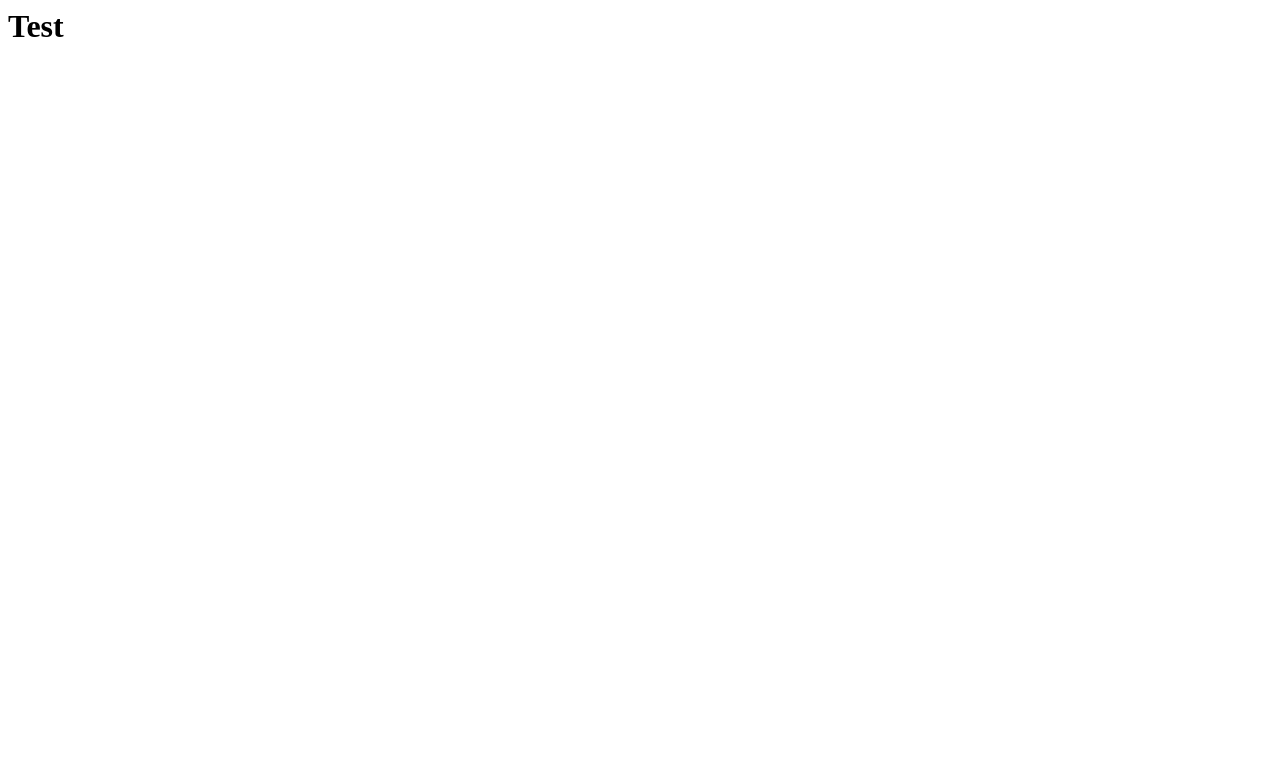
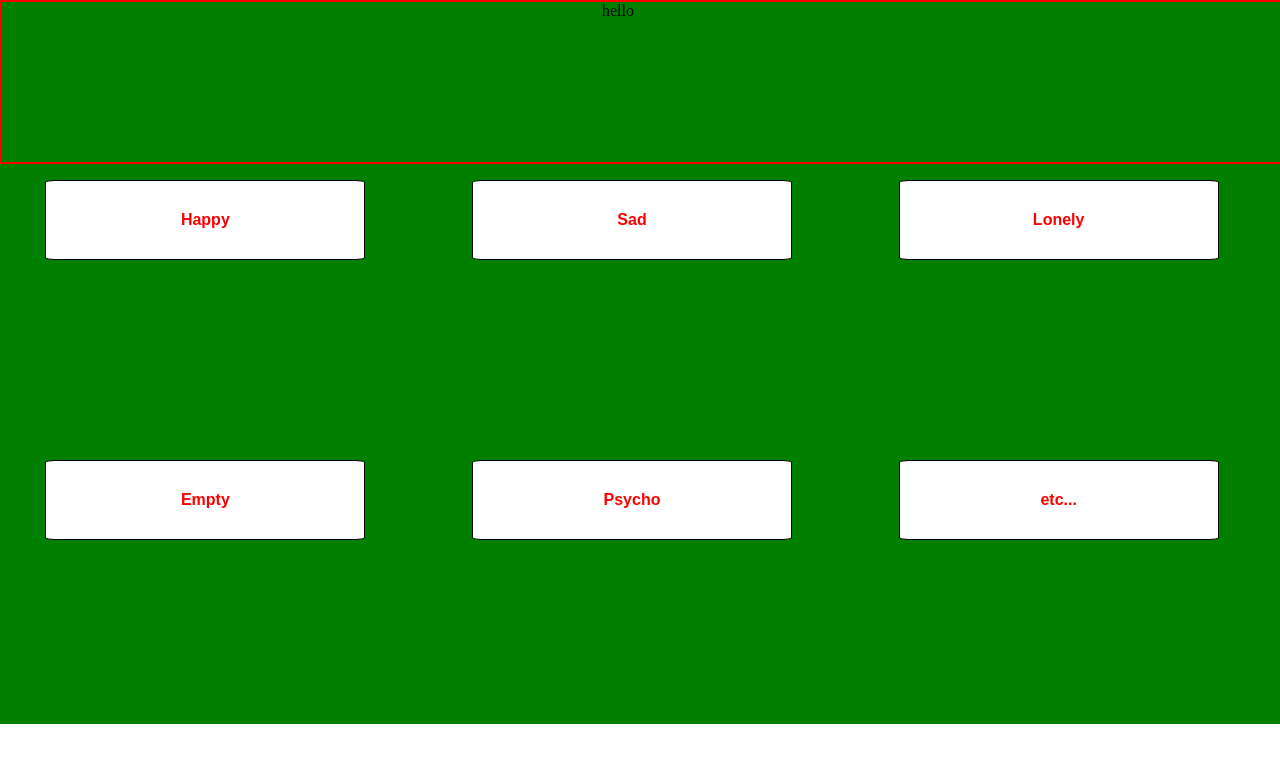
Before and after one commit to Weegee5859/Hackathon_2023, a Flask app: page / in a window 1280 px wide. Before the commit the part shown is almost empty. Shown: the top 778 px of the page. Run offline with Flask 3, Linux system fonts and the light colour scheme.

Commit message:
homepage initalized
initalize homepage and homepage css

```diff
--- a/brittany/brmain.py
+++ b/brittany/brmain.py
@@ -1,10 +1,8 @@
 from website import create_app #used from __init__.py
-
+from flask import Flask, jsonify, render_template, request
 app = create_app()
 
 if __name__ == '__main__': #only if run file
     #run flask application to start up web server
     app.run(port=12000, debug=True) #changes in code with rerun webserver
     #False for production
-
-#host = "127.0.0.9"
--- /dev/null
+++ b/brittany/website/static/css/home.css
@@ -0,0 +1,53 @@
+body {
+	height: 100%;
+	width: 100%;
+	margin: 0px;
+	padding: 0px;
+}
+
+p {
+	color: yellow;
+}
+
+.mood_button {
+	border-width: 	0px;
+	width: 	25vw;
+	height: 10vh;
+	color: red;
+	border: 1px solid black;
+	border-radius: 3%;
+	background-color: white;
+	margin-bottom: 1em;
+	margin-top: 1em;
+	font-size: 1em;
+	font-weight: bolder;
+	margin-right: 1em;
+
+}
+
+.mood_button_container {
+	display: flex;
+	flex-direction: row;
+	flex-wrap: 	wrap;
+	justify-content: space-around;
+	background-color: green;
+	height: 70vh;
+}
+
+.character_container {
+	width: 100%;
+	display: flex;
+	justify-content: center;
+	align-content: center;
+	border: 2px solid red;
+	background-color: green;
+	height: 20vh;
+}
+
+.character {
+	border: black;
+	width: 5em;
+	height: 5em;
+	background-color: dodgeblue;
+	border: 2px blue;
+}
--- a/brittany/website/templates/home.html
+++ b/brittany/website/templates/home.html
@@ -1,21 +1,26 @@
-{% extends "base.html" %} {% block title %}Home{% endblock %} {% block content
-    %}
-    <h1 align ="center">Notes</h1>
-    <ul class="list-group list-group-flush" id="notes">
-      {% for note in user.notes %}
-      <li class="list-group-item">
-        {{ note.data }}
-        <!-- <button type="button" class="close" onClick="deleteNote({{ note.id }})">
-          <span aria-hidden="true">&times;</span>
-        </button> -->
-      </li>
-      {% endfor %}
-    </ul>
-    <form method="POST">
-      <textarea name="note" id="note" class="form-control"></textarea>
-      <br />
-      <div align ="center">
-        <button type="submit" class="btn btn-primary">Add Note</button>
-      </div>
-    </form>
-    {% endblock %}
+<!DOCTYPE html>
+<html>
+<head>
+  <meta charset="utf-8">
+  <meta name="viewport" content="width=device-width, initial-scale=1">
+  <title></title>
+  <link rel="stylesheet" type="text/css" href="{{ url_for('static', filename='css/home.css') }}"/>
+</head>
+<body>
+  <div class="character_container">
+    <div class="character" id="character_idle">
+      hello
+    </div>
+  </div>
+
+  <div class="mood_button_container">
+    <button class="mood_button">Happy</button>
+    <button class="mood_button">Sad</button>
+    <button class="mood_button">Lonely</button>
+    <button class="mood_button">Empty</button>
+    <button class="mood_button">Psycho</button>
+    <button class="mood_button">etc...</button>
+  </div>
+
+</body>
+</html>
--- a/brittany/website/views.py
+++ b/brittany/website/views.py
@@ -1,10 +1,11 @@
 #store standard routes for wesbites
 #where users can go to (navigation)
 
-from flask import Blueprint #URLs defined
+from flask import Blueprint, render_template #URLs defined
+
 
 views = Blueprint('views', __name__) #define blueprint
 
 @views.route('/') #main page
 def home():
-    return "<h1>Test</h1>"
+    return render_template('home.html')
```
Also changed, not shown: brittany/website/static/images/character_blue.png (added).
